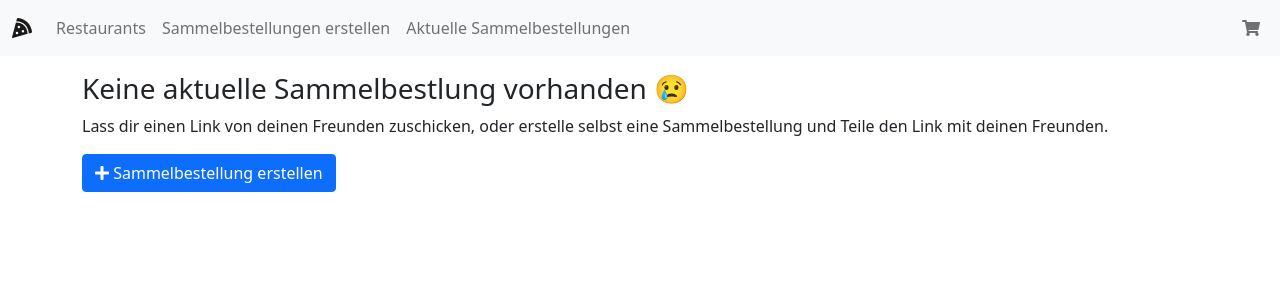
After one commit to Faedrak/Essens-bersichtswebseite, a Symfony app: template templates/ordercollection/nocurrentordercollection.html.twig in a window 1280 px wide. The commit adds this page. Shown: the top 300 px of the page. Run offline with Twig, Linux system fonts and the light colour scheme; the template is opened without the code that fills it, so the values that code supplies are empty; some libraries are stand-ins or nearby versions.

Commit message:
Changes: * Edit Cart Error by no current Order Collection * Add Menu Point Current Ordercollection * Add order View * change menu view

```diff
--- a/templates/Menu.html.twig
+++ b/templates/Menu.html.twig
@@ -8,10 +8,13 @@
             <div class="collapse navbar-collapse" id="navbarNav">
                 <ul class="navbar-nav">
                     <li class="nav-item">
-                        <a class="nav-link active" aria-current="page" href="{{ path('home') }}">Restaurants</a>
+                        <a class="nav-link {% if app.request.get('_route') == 'home' %} active {% endif %}" aria-current="page" href="{{ path('home') }}">Restaurants</a>
                     </li>
                     <li class="nav-item">
-                        <a class="nav-link" href="{{ path('ordercollection') }}">Sammelbestellungen</a>
+                        <a class="nav-link {% if app.request.get('_route') == 'ordercollection' %} active {% endif %}" href="{{ path('ordercollection') }}">Sammelbestellungen erstellen</a>
+                    </li>
+                    <li class="nav-item">
+                        <a class="nav-link {% if app.request.get('_route') == 'currentOrderCollection' %} active {% endif %}" href="{{ path('currentOrderCollection') }}">Aktuelle Sammelbestellungen</a>
                     </li>
                 </ul>
                 <div class="flex-fill"></div>
--- a/templates/cart/cart.html.twig
+++ b/templates/cart/cart.html.twig
@@ -24,6 +24,7 @@
     <div class="row">
         <div class="col smulview">
         <img style="max-width: 100%" src="{{asset('img/head.jpg')}}">
+      {% if bestellungen != null %}
             <h1 style="margin-top: 10px;margin-bottom: 0px;">Ihre Bestellung bei: <p class="rname">{{restaurant.name}}</p></h1>
             <hr style="height:5px;margin-top: 0px;margin-bottom: 10px;">
             <a href="javascript:history.back()" class="btn btn-success">Weiter Einkaufen</a>
@@ -82,6 +83,11 @@
             <p>{{restaurant.Straße}} {{restaurant.HausNr}}</p>
             <p>{{restaurant.Ort.plz}} {{restaurant.Ort.ort}}</p>
         </div>
+        {% else %}
+        <h3 class="pt-5"> <i class="fas fa-shopping-cart"></i> Warenkorb ist leer 😢</h3>
+      {% endif %}
+
+
     </div>
 </div>
 
--- a/templates/home/gerichte.html.twig
+++ b/templates/home/gerichte.html.twig
@@ -34,11 +34,10 @@
                                 {% for gv in gericht.GerichtVariationen %}
 
 
-                                    {% if publicId != null %}
+                                    {% if inOrderMode %}
                                         <form class="pt-2" method="post" action="{{ path('addItemToCart') }}">
                                             <div class="row">
                                                 <input type="hidden" name="cardItem" value="{{ gv.id }}">
-                                                <input type="hidden" name="publicId" value="{{ publicId }}">
                                                 <button type="submit" class="btn btn-primary col" style="max-width: 5em"><i class="fas fa-cart-plus"></i></button>
                                                 <label class="col">{{ gv.Name }} {{ gv.Preis }}€</label>
                                             </div>
--- a/templates/ordercollection/create.html.twig
+++ b/templates/ordercollection/create.html.twig
@@ -7,6 +7,7 @@
 
 <div class="container" style="margin-top: 1em;">
     <h2>Restaurant wählen</h2>
+    <p>Wähle ein Restaurant aus, bei dem Ihr zusammen Bestellen wollt.</p>
     <div class="row">
     {% for restaurant in restaurants %}
         <div class="col-sm-6">
--- a/templates/ordercollection/guestname.html.twig
+++ b/templates/ordercollection/guestname.html.twig
@@ -9,8 +9,8 @@
     <form method="post" action="{{ path('setParam', {link: link}) }}">
         <div class="form-group">
             <label for="exampleInputEmail1">Vorname</label>
-            <input name="Gast_Name" type="text" class="form-control" id="exampleInputEmail1" aria-describedby="emailHelp" placeholder="Bitte Name eingeben">
-            <small id="emailHelp" class="form-text text-muted">Bitte gibt deinen Nickname ein.</small>
+            <input name="Gast_Name" type="text" class="form-control" id="exampleInputEmail1" aria-describedby="emailHelp" placeholder="Bitte Namen eingeben">
+            <small id="emailHelp" class="form-text text-muted">Bitte gibt deinen Nicknamen ein.</small>
         </div>
 {#        <div class="form-check">
             <input type="checkbox" class="form-check-input" id="exampleCheck1">
--- /dev/null
+++ b/templates/ordercollection/nocurrentordercollection.html.twig
@@ -0,0 +1,15 @@
+{% extends 'base.html.twig' %}
+
+{% block title %}Sammelbestellung erstellen{% endblock %}
+
+
+{% block body %}
+
+<div class="container" style="margin-top: 1em;">
+    <h3>Keine aktuelle Sammelbestlung vorhanden 😢</h3>
+    <p>Lass dir einen Link von deinen Freunden zuschicken, oder erstelle selbst eine Sammelbestellung und Teile den Link mit deinen Freunden. </p>
+    <a class="btn btn-primary" href="{{ path('ordercollection') }}"><i class="fas fa-plus"></i> Sammelbestellung erstellen</a>
+</div>
+
+
+{% endblock %}
```
Also changed, not shown: src/Controller/CartContoller.php (+20 -7 lines), src/Controller/HomeController.php (+19 -2 lines), src/Controller/OrderCollectionController.php (+18 -2 lines). Lines whose indentation alone changed are shown as unchanged.
